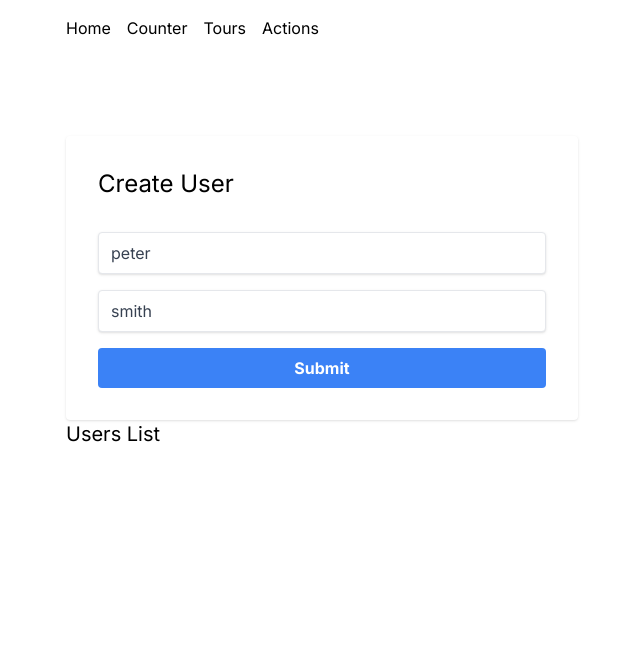
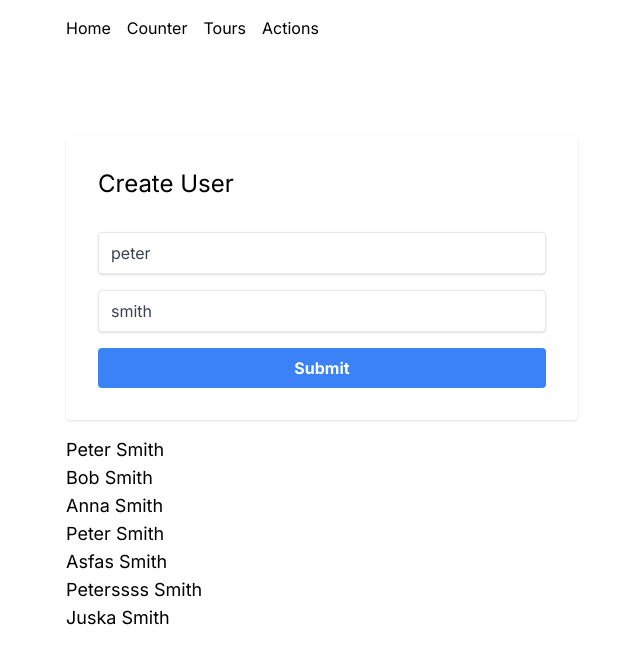
Before and after one commit to inga-divra/nextjs-typescript-tutorial, a Next.js app: page /actions in a window 1280 px wide. Shown: the top 664 px of the page, without its empty margins (190-830 px from the left). Built offline with nearby package versions, Linux system fonts and the light colour scheme.

Commit message:
Learned how to fetch and display users dynamically in Next.js using fetchUsers, and how to revalidate or redirect paths upon user creation

```diff
--- a/components/UsersList.tsx
+++ b/components/UsersList.tsx
@@ -1,5 +1,22 @@
-const UsersList = () => {
-  return <h1 className='text-xl'>Users List</h1>;
+import { fetchUsers } from '@/utils/actions';
+
+const UsersList = async () => {
+  const users = await fetchUsers();
+  return (
+    <div className='mt-4'>
+      {users.length ? (
+        <div>
+          {users.map((user) => (
+            <h4 key={user.id} className='capitalize text-lg'>
+              {user.firstName} {user.lastName}
+            </h4>
+          ))}
+        </div>
+      ) : (
+        <p>No users found...</p>
+      )}
+    </div>
+  );
 };
 
 export default UsersList;
--- a/users.json
+++ b/users.json
@@ -1,17 +1 @@
-[
-    {
-        "firstName": "peter",
-        "lastName": "smith",
-        "id": "1727016499845"
-    },
-    {
-        "firstName": "bob",
-        "lastName": "smith",
-        "id": "1727016504154"
-    },
-    {
-        "firstName": "anna",
-        "lastName": "smith",
-        "id": "1727016507921"
-    }
-]
+[{"firstName":"peter","lastName":"smith","id":"1727016499845"},{"firstName":"bob","lastName":"smith","id":"1727016504154"},{"firstName":"anna","lastName":"smith","id":"1727016507921"},{"firstName":"peter","lastName":"smith","id":"1727080847965"},{"firstName":"asfas","lastName":"smith","id":"1727083231471"},{"firstName":"peterssss","lastName":"smith","id":"1727083238323"},{"firstName":"juska","lastName":"smith","id":"1727083309258"}]
--- a/utils/actions.tsx
+++ b/utils/actions.tsx
@@ -1,5 +1,7 @@
 'use server';
 import { readFile, writeFile } from 'fs/promises';
+import { revalidatePath } from 'next/cache';
+import { redirect } from 'next/navigation';
 
 type User = {
   id: string;
@@ -14,7 +16,15 @@ export const createUser = async (formData: FormData) => {
   /*   const rawData = Object.fromEntries(formData);
   console.log(rawData); */
   const newUser: User = { firstName, lastName, id: Date.now().toString() };
-  await saveUser(newUser);
+
+  try {
+    await saveUser(newUser);
+    //some logic
+  } catch (error) {
+    console.log(error);
+  }
+  //revalidatePath('/actions');
+  redirect('/');
 };
 
 export const fetchUsers = async (): Promise<User[]> => {
```
